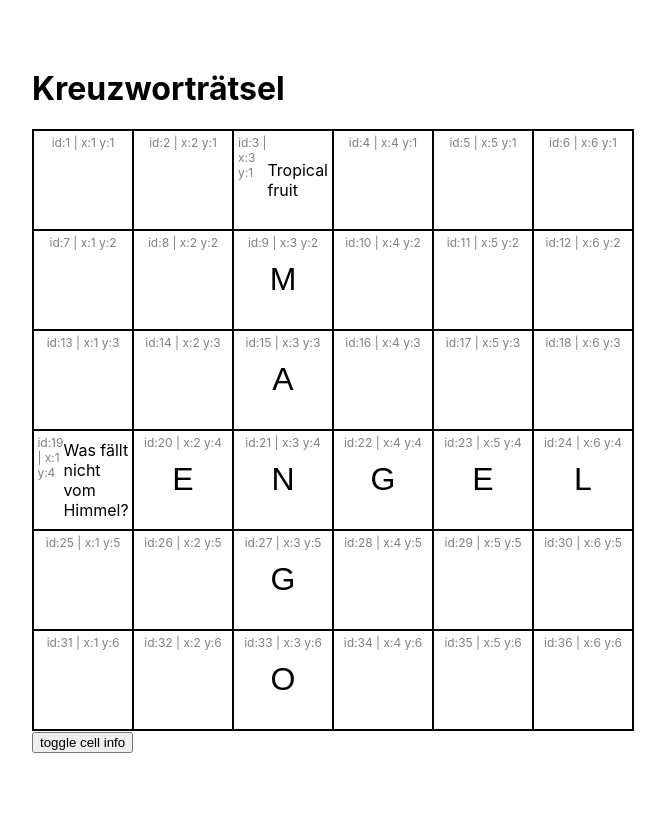
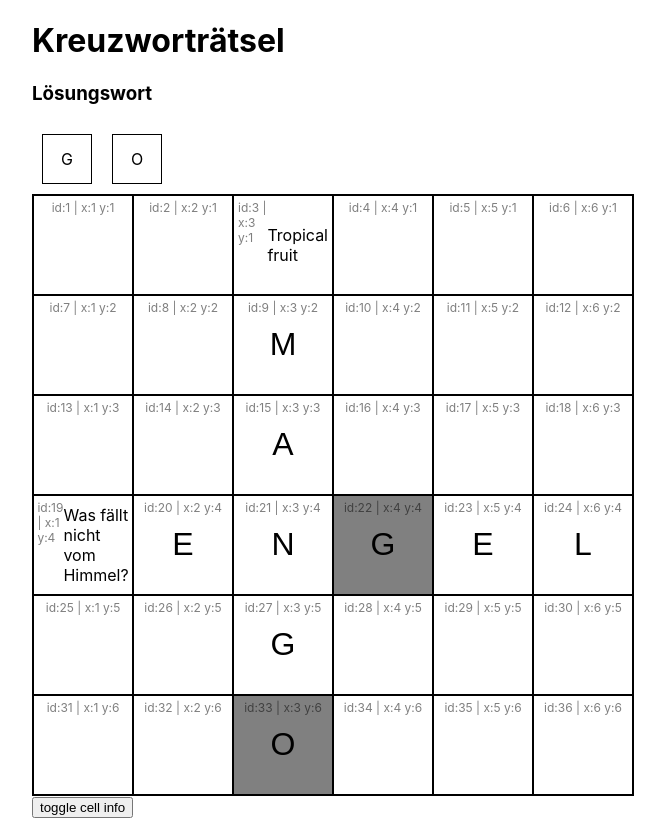
Before and after one commit to sophialittlejohn/kreuzwort-raetsel, a Next.js app: page / in a window 1280 px wide. Shown: the whole page, without its empty margins (307-972 px from the left). Built offline with nearby package versions, Linux system fonts and the light colour scheme.

Commit message:
solutionWord implementation

```diff
--- a/pages/index.tsx
+++ b/pages/index.tsx
@@ -24,7 +24,7 @@ const Grid = styled.div`
   box-sizing: content-box;
 `;
 
-const Cell = styled.div<{ size: number }>`
+const Cell = styled.div<{ size: number; isSolutionKey: boolean }>`
   border: solid 1px;
   display: flex;
   justify-content: center;
@@ -48,10 +48,18 @@ const StyledInput = styled.input`
   border: none;
   font-size: ${({ size }) => `${size}px`};
   text-align: center;
+  background: ${({ isSolutionKey }) =>
+    isSolutionKey ? "gray" : "transparent"};
 `;
 
-const SolutionWord = styled.div`
-  background: gray;
+const SolutionChar = styled.div`
+  width: 50px;
+  height: 50px;
+  margin: 10px;
+  border: 1px solid;
+  display: inline-flex;
+  justify-content: center;
+  align-items: center;
 `;
 
 /**
@@ -173,15 +181,34 @@ export default function Home() {
   const skeleton = generateGridSkelleton();
   const grid = enhanceGridSkelleton(skeleton, mockData.data);
 
+  const selectSolutionCells = () => {
+    return grid.filter((gridItem) => {
+      if (gridItem.id === 22 || gridItem.id === 33) {
+        return gridItem;
+      }
+    });
+  };
   const [gridState, setGridState] = useState(grid);
   const [shouldDisplayInfo, toggleCellInfo] = useState(false);
-
-  const rederSolutionBox = (char) => {
-    console.log(char);
-  };
+  const [solutionCells, setSolutionCells] = useState(selectSolutionCells());
+  console.log(solutionCells);
 
   const updateGridValue = (id: number, value: string) => {
     setGridState((prevGrid) =>
+      prevGrid.map((gridItem) => {
+        if (gridItem.id === id) {
+          return {
+            ...gridItem,
+            value: value.toUpperCase(),
+          };
+        }
+        return gridItem;
+      })
+    );
+  };
+
+  const updateSolutionValue = (id: number, value: string) => {
+    setSolutionCells((prevGrid) =>
       prevGrid.map((gridItem) => {
         if (gridItem.id === id) {
           return {
@@ -202,16 +229,22 @@ export default function Home() {
       </Head>
       <main>
         <h1>Kreuzworträtsel</h1>
-        <SolutionWord>
-          {SOLUTION_WORD.split("").map((char) => {
-            rederSolutionBox(char);
+        <h3>Lösungswort</h3>
+        <>
+          {solutionCells.map((char) => {
+            return <SolutionChar>{char.value}</SolutionChar>;
           })}
-        </SolutionWord>
+        </>
         <Grid itemCount={COLUMNS_COUNT}>
           {gridState.map((cell, index) => {
+            const isSolutionKey = solutionCells.find((solutionKey) => {
+              if (solutionKey.id === cell.id) {
+                return solutionKey;
+              }
+            });
             return (
               <Cell size={cell.value.length > 1 ? 16 : 32} key={index}>
-                <SmallInfos shouldDisplayInfo>
+                <SmallInfos shouldDisplayInfo={true}>
                   id:{cell.id} | x:{cell.coordinates.x} y:{cell.coordinates.y}
                 </SmallInfos>
                 {/* <p >{cell.value}</p> */}
@@ -219,9 +252,13 @@ export default function Home() {
                   <p>{cell.value}</p>
                 ) : (
                   <StyledInput
+                    isSolutionKey={isSolutionKey}
                     size={cell.value.length > 1 ? 16 : 32}
                     maxLength={1}
                     onChange={(e) => {
+                      if (isSolutionKey) {
+                        updateSolutionValue(cell.id, e.target.value);
+                      }
                       updateGridValue(cell.id, e.target.value);
                     }}
                     value={cell.value}
```
